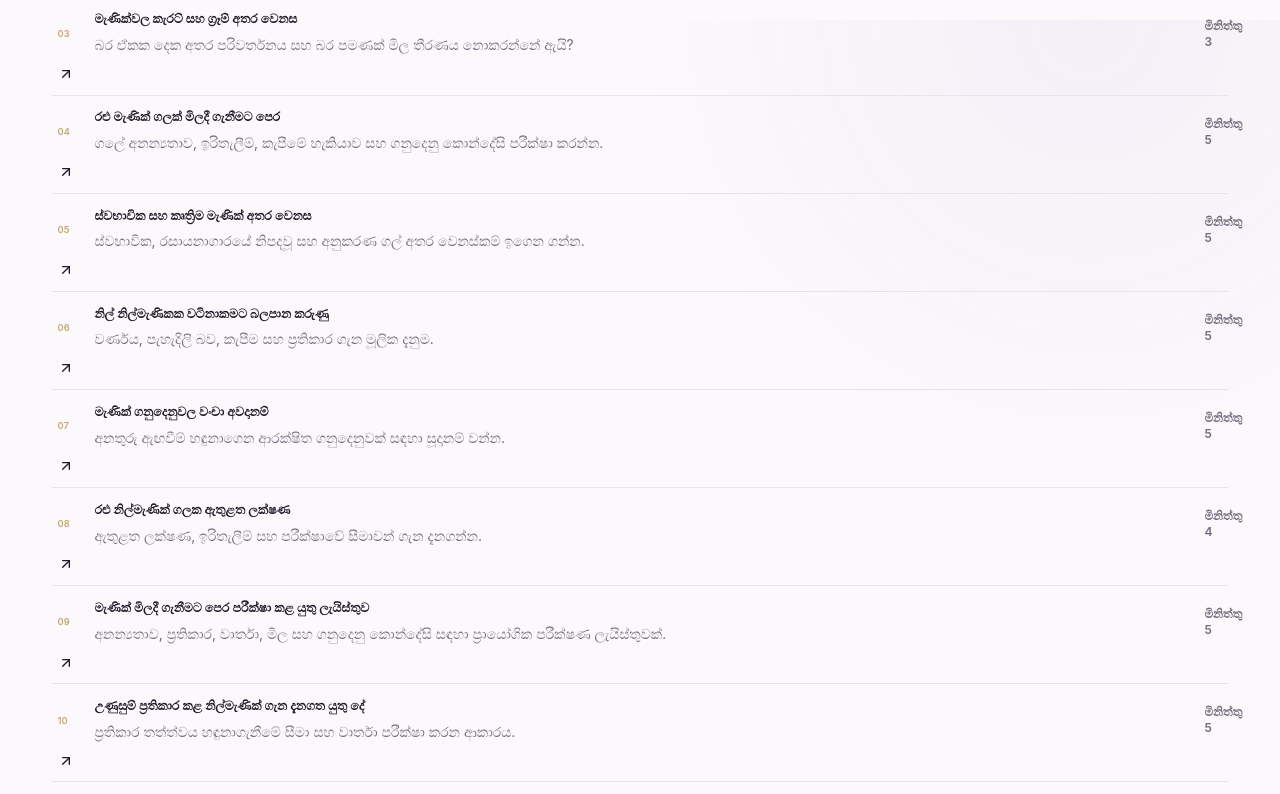
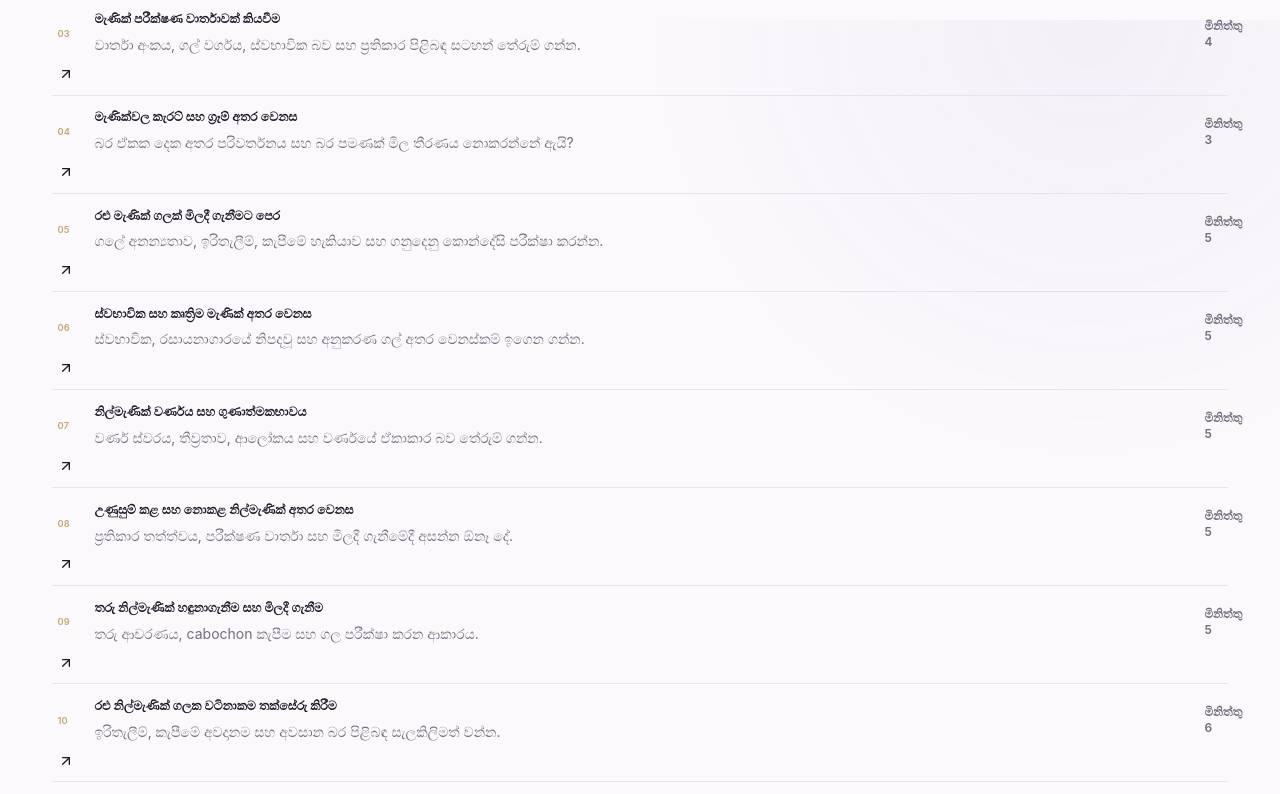
Before and after one commit to LinukaBandara/GemologyX, a Next.js app: page /learn in a window 1280 px wide. Shown: the part 780-1574 px from the top of the page. Built offline with nearby package versions, Linux system fonts and the light colour scheme.

Commit message:
Organize Sinhala blue sapphire guides in Learn hub

```diff
--- a/src/app/learn/page.tsx
+++ b/src/app/learn/page.tsx
@@ -9,6 +9,13 @@ export const metadata: Metadata = {
 };
 
 const sinhalaGuides = [
+  {
+    title: "නිල්මැණික් ගැන සම්පූර්ණ මාර්ගෝපදේශය",
+    description: "හඳුනාගැනීමේ සිට ගුණාත්මකභාවය, ප්‍රතිකාර සහ ආරක්ෂිත මිලදී ගැනීම දක්වා සියලුම නිල්මැණික් ලිපි.",
+    href: "/si/learn/blue-sapphire-complete-guide",
+    readTime: "මිනිත්තු 8",
+  },
+
   {
     title: "පුෂ්පරාග රළු මැණික් ගලක මිල තක්සේරු කිරීම",
     description: "රළු ගලක වටිනාකමට බලපාන කරුණු සහ මිලදී ගැනීමට පෙර කළ යුතු පරීක්ෂා.",
@@ -38,6 +45,30 @@ const sinhalaGuides = [
     description: "ස්වභාවික, රසායනාගාරයේ නිපදවූ සහ අනුකරණ ගල් අතර වෙනස්කම් ඉගෙන ගන්න.",
     href: "/si/learn/natural-vs-synthetic-gemstones",
     readTime: "මිනිත්තු 5",
+  },
+  {
+    title: "නිල්මැණික් වර්ණය සහ ගුණාත්මකභාවය",
+    description: "වර්ණ ස්වරය, තීව්‍රතාව, ආලෝකය සහ වර්ණයේ ඒකාකාර බව තේරුම් ගන්න.",
+    href: "/si/learn/blue-sapphire-colour-quality",
+    readTime: "මිනිත්තු 5",
+  },
+  {
+    title: "උණුසුම් කළ සහ නොකළ නිල්මැණික් අතර වෙනස",
+    description: "ප්‍රතිකාර තත්ත්වය, පරීක්ෂණ වාර්තා සහ මිලදී ගැනීමේදී අසන්න ඕනෑ දේ.",
+    href: "/si/learn/heated-vs-unheated-blue-sapphire",
+    readTime: "මිනිත්තු 5",
+  },
+  {
+    title: "තරු නිල්මැණික් හඳුනාගැනීම සහ මිලදී ගැනීම",
+    description: "තරු ආචරණය, cabochon කැපීම සහ ගල පරීක්ෂා කරන ආකාරය.",
+    href: "/si/learn/star-sapphire-guide",
+    readTime: "මිනිත්තු 5",
+  },
+  {
+    title: "රළු නිල්මැණික් ගලක වටිනාකම තක්සේරු කිරීම",
+    description: "ඉරිතැලීම්, කැපීමේ අවදානම සහ අවසාන බර පිළිබඳ සැලකිලිමත් වන්න.",
+    href: "/si/learn/rough-blue-sapphire-value",
+    readTime: "මිනිත්තු 6",
   },
   {
     title: "නිල් නිල්මැණිකක වටිනාකමට බලපාන කරුණු",
```
